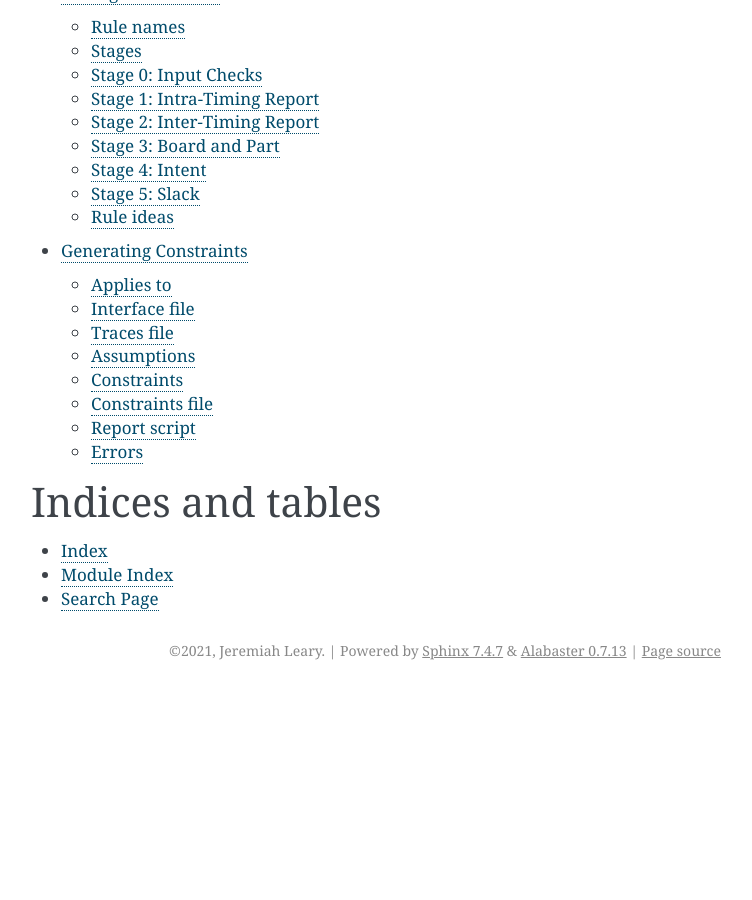
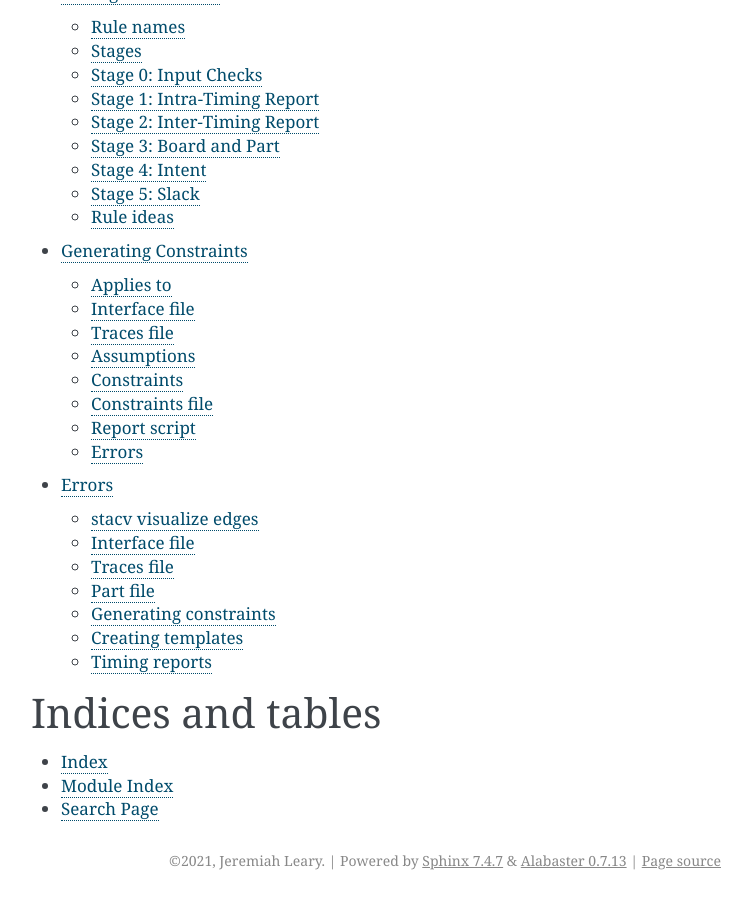
Before and after one commit to jeremiah-c-leary/sta-constraint-validator, a Sphinx documentation site: the page built from docs/source/index.rst, in a window 1280 px wide and 900 px high, scrolled down 1001 px. Shown: the whole window, without its empty margins (389-1141 px from the left). Built offline with Sphinx 7.4.7, drawn with Linux system fonts in a browser that asks for light colours; before the commit the page ends 1691 px from its top, so only the background shows below that; part of the change alters nothing that is shown.

Commit message:
Adding the error reference page: every error stacv reports, with its message and correction.
It is the agreed design for the error checks still to come: rows marked (new)
are not built yet, and rows marked (was ...) are renumbered so the general
errors share their numbers in every file.

Co-Authored-By: Claude Opus 5.5 <noreply@anthropic.com>

```diff
--- /dev/null
+++ b/docs/source/errors.rst
@@ -0,0 +1,349 @@
+Errors
+======
+
+stacv stops with an error when an input file is wrong, or when it cannot do what it was asked.
+An error is not a rule failure: a rule failure means the timing reports were checked and something is wrong with the timing (see :doc:`trc`).
+
+Every error is printed on one line to standard error, and stacv exits with code 2:
+
+.. code-block:: text
+
+   ERROR: [<identifier>] <file> <message>
+
+* The identifier never changes, so it can be searched for.
+* The file is the input file the error is in, as it was given or named.
+* The message names the key and where it is, such as ``in port O_DATA`` or ``of clock clk_25mhz``, and, after a semicolon, how to correct it when that is not plain.
+
+.. Review note: rows marked (new) are proposed; the others exist today.
+
+stacv visualize edges
+---------------------
+
+``stacv visualize edges`` is used to find the right edges, so it stops only for what it cannot draw:
+
+* It reads only the interface file.
+  The part and traces files do not need to exist yet, and the timing report paths are not read.
+* Errors marked **Stops** in the interface table stop it, as they stop every command.
+* Errors marked **Drawn** do not stop it.
+  The port is drawn, and the error is printed under its requirements, on standard output, in the port's section.
+  stacv still exits with code 2.
+* Errors marked **-** are not checked by it.
+
+Every other command stops on every error.
+
+Interface file
+--------------
+
+.. list-table::
+   :header-rows: 1
+   :widths: 18 44 26 12
+
+   * - Identifier
+     - Message
+     - Correction
+     - visualize edges
+   * - interface_config_001
+     - ``is not valid TOML: <reason>``
+     - Correct the TOML syntax at the line given.
+     - Stops
+   * - interface_config_002
+     - ``missing required key "<key>"<location>``
+     - Add the key.
+       Also used for the keys of each ``[[clock]]``, ``generator``, ``launch_clock`` and ``capture_clock`` table (new).
+     - Stops
+   * - interface_config_003
+     - ``key "<key>"<location> must be <type>``
+     - Write the value as the type given, such as ``a non-empty string`` or ``a number``.
+       Also used for every key of every table (new).
+     - Stops
+   * - interface_config_004 (new)
+     - ``key "<key>"<location> is not a key stacv reads; the keys are <keys>``
+     - Correct the key name.
+       A misspelled optional key, such as ``idel``, would otherwise be ignored.
+     - Stops
+   * - interface_config_005 (was 004)
+     - ``key "<key>"<location> uses environment variables that are not set: <names>``
+     - Set the environment variables.
+       For ``timing_reports``, only ``stacv check`` needs them.
+     - \-
+   * - interface_config_006 (was 005)
+     - ``key "<key>"<location> names a file that does not exist: <path>``
+     - Correct the path, or create the file.
+       Paths are relative to the interface file.
+     - \-
+   * - interface_config_007 (was 006)
+     - ``does not exist``
+     - Correct the interface file name.
+     - Stops
+   * - interface_config_008 (was 007)
+     - ``key "<key>"<location> names clock <name>, which no [[clock]] table defines``
+     - Correct the clock name, or add its ``[[clock]]`` table.
+     - Stops
+   * - interface_config_009 (was 008)
+     - ``clock <name> is defined by more than one [[clock]] table``
+     - Remove or rename one of the tables.
+     - Stops
+   * - interface_config_010 (was 009)
+     - ``key "status"<location> must be "analyze" or "defer"``
+     - Correct the status.
+     - Stops
+   * - interface_config_011 (was 010)
+     - ``key "methodology"<location> names <methodology>, which stacv does not support; correct it, or defer the port with status = "defer"``
+     - Correct the methodology, or defer the port.
+     - Stops
+   * - interface_config_012 (was 011)
+     - ``key "idle" of clock <name> must be "low" or "high"``
+     - Correct the idle level.
+     - Stops
+   * - interface_config_013 (was 012)
+     - ``key "capture_clock"<location> names clock <name>, which has no key "idle"; <methodology> is timed to the first and last edges of a clock that stops``
+     - Add ``idle`` to the capture clock.
+     - Stops
+   * - interface_config_014 (new)
+     - ``key "<key>"<location> has <edge> <value>; launch edges are numbers: 0, 1, 2, ...``
+     - Write the launch edge as a whole number, even for a rising edge and odd for a falling edge.
+     - Stops
+   * - interface_config_015 (new)
+     - ``key "<key>"<location> has <edge> <value>; capture edges are letters: A, B, C, ...``
+     - Write the capture edge in capital letters, A, C, E, ... for a rising edge and B, D, F, ... for a falling edge.
+     - Stops
+   * - interface_config_016 (new)
+     - ``key "period" of clock <name> must be greater than 0``
+     - Correct the period, in nanoseconds.
+     - Stops
+   * - interface_config_017 (new)
+     - ``port <name> is defined by more than one [[port]] table``
+     - Remove or rename one of the tables.
+     - Stops
+   * - interface_config_018 (new)
+     - ``key "capture_clock"<location> has setup_edge <edge> and hold_edge <edge>, which are not the same edge type``
+     - The part captures on one edge type: make both edges rising or both falling.
+       Was generate_006.
+     - Drawn
+   * - interface_config_019 (new)
+     - ``key "launch_clock"<location> has setup_edge <edge> and hold_edge <edge>; an SDR-SS-O port launches each bit once, so both must be the same edge (a signal timed to the first and last clock edges is SDR-SS-O-FLC)``
+     - Use the same launch edge, or use SDR-SS-O-FLC for a chip select.
+     - Drawn
+   * - interface_config_020 (new)
+     - ``key "capture_clock"<location> has setup_edge <edge> and hold_edge <edge>; the hold edge of an SDR-SS-O port is the previous capture edge of the same type, <edge>``
+     - Use the edge given.
+     - Drawn
+   * - interface_config_021 (new)
+     - ``key "capture_clock"<location> names clock <name>, which has no key "port"; the capture clock leaves the device on a port``
+     - Add the ``port`` the clock leaves the device on.
+     - \-
+   * - interface_config_022 (new)
+     - ``port <name> is a bus, which stacv does not support yet; give each bit its own [[port]], or defer it``
+     - A port name with ``[`` or ``*`` is a bus.
+       Only an analyzed port is checked.
+     - Stops
+
+Locations are ``in port <name>`` for a ``[[port]]`` table, or ``in port number <n>`` when the port has no name, and ``of clock <name>`` for a ``[[clock]]`` table.
+
+Traces file
+-----------
+
+.. list-table::
+   :header-rows: 1
+   :widths: 18 52 30
+
+   * - Identifier
+     - Message
+     - Correction
+   * - traces_config_001 (new)
+     - ``is not valid TOML: <reason>``
+     - Correct the TOML syntax at the line given.
+   * - traces_config_002 (new)
+     - ``missing required key "<key>"<location>``
+     - Add the key.
+       Also used when there is no ``[[trace]]`` table.
+   * - traces_config_003 (new)
+     - ``key "<key>"<location> must be <type>``
+     - Write the value as the type given.
+   * - traces_config_004 (new)
+     - ``key "<key>"<location> is not a key stacv reads; the keys are <keys>``
+     - Correct the key name.
+   * - traces_config_005 (was 001)
+     - ``trace <name> has no delays in key "<key>" and no default_delay is defined``
+     - Give the delays, or add ``default_delay``.
+   * - traces_config_006 (was 002)
+     - ``trace <name> key "<key>" must give both max_delay and min_delay, or neither``
+     - Give both delays, or write ``{}`` to use ``default_delay``.
+   * - traces_config_007 (new)
+     - ``trace <name> has neither device_to_part nor part_to_device``
+     - Give the direction the trace carries.
+   * - traces_config_008 (new)
+     - ``trace <name> key "<key>" has max_delay <value> less than min_delay <value>``
+     - Correct the delays.
+   * - traces_config_009 (new)
+     - ``trace <name> is defined by more than one [[trace]] table``
+     - Remove or rename one of the tables.
+   * - traces_config_010 (new)
+     - ``trace <name> key "device_pin" names <pin>, which is not a port or clock port of the interface``
+     - Correct the device pin.
+       For a clock, the device pin is the ``port`` of its ``[[clock]]`` table.
+   * - traces_config_011 (new)
+     - ``trace <name> key "part_pin" names <pin>, which is not a pin or clock pin of the part``
+     - Correct the part pin.
+
+The location is ``in trace <name>``, or ``in trace number <n>`` when the trace has no name.
+traces_config_010 and 011 need the interface and part files, so they are checked by the commands that read all three.
+
+Part file
+---------
+
+.. list-table::
+   :header-rows: 1
+   :widths: 18 52 30
+
+   * - Identifier
+     - Message
+     - Correction
+   * - part_config_001 (new)
+     - ``is not valid TOML: <reason>``
+     - Correct the TOML syntax at the line given.
+   * - part_config_002 (new)
+     - ``missing required key "<key>"<location>``
+     - Add the key.
+       Every key in the part file is required.
+   * - part_config_003 (new)
+     - ``key "<key>"<location> must be <type>``
+     - Write the value as the type given.
+   * - part_config_004 (new)
+     - ``key "<key>"<location> is not a key stacv reads; the keys are <keys>``
+     - Correct the key name.
+   * - part_config_005 (new)
+     - ``key "methodology"<location> names <methodology>; a part pin is SDR-SS-I, SDR-SS-O or SDR-SS-RT``
+     - Correct the methodology.
+   * - part_config_006 (new)
+     - ``key "<key>"<location> must be "Rising" or "Falling"``
+     - Correct the edge of ``capture_edge`` or ``launch_edge``.
+   * - part_config_007 (new)
+     - ``pin <name> is defined by more than one [[interface.pin]] table``
+     - Remove or rename one of the tables.
+   * - part_config_008 (new)
+     - ``key "max_frequency"<location> must be greater than 0``
+     - Correct the frequency, in MHz.
+
+The location is ``in [properties]``, ``in [datasheet]``, ``in interface <name>``, or ``in pin <name> of interface <name>``.
+
+Generating constraints
+----------------------
+
+These are checked by ``stacv generate`` for each analyzed port, after the input files are read.
+The message starts with the port: ``ERROR: [<identifier>] port <name> <message>``.
+
+.. list-table::
+   :header-rows: 1
+   :widths: 18 52 30
+
+   * - Identifier
+     - Message
+     - Correction
+   * - generate_001
+     - ``capture clock <name> has no generator``
+     - Add the ``generator`` of the capture clock.
+   * - generate_002
+     - ``setup requirement <time>ns is not a whole number of <time>ns step periods``
+     - Choose edges whose setup requirement is a whole number of launch periods.
+   * - generate_003
+     - ``hold requirement <time>ns is not a whole number of <time>ns step periods``
+     - Choose edges whose hold requirement is a whole number of launch periods.
+   * - generate_004
+     - ``setup multicycle <n> is less than 1``
+     - The setup capture edge must be after the setup launch edge.
+   * - generate_005
+     - ``hold multicycle <n> is less than 0``
+     - The hold capture edge is too late for the setup edges.
+   * - generate_006
+     - Moved to interface_config_018.
+     - The identifier is not used again.
+   * - generate_007
+     - ``has no trace from the device to the part``
+     - Add the port's trace, with ``device_to_part``.
+   * - generate_008
+     - ``trace <name> ends at pin <pin>, which the part does not have``
+     - Correct the trace's ``part_pin``, or add the pin to the part.
+   * - generate_009
+     - ``has no clock trace from <port> to part pin <pin>``
+     - Add the clock trace.
+   * - generate_010
+     - ``has <n> timing reports; the report script writes one file for each port``
+     - Give the port one timing report for ``stacv generate report_tcl``.
+
+Creating templates
+------------------
+
+.. list-table::
+   :header-rows: 1
+   :widths: 18 52 30
+
+   * - Identifier
+     - Message
+     - Correction
+   * - create_001
+     - ``<file> already exists; the template is not written``
+     - Choose another file name, or remove the file.
+
+Timing reports
+--------------
+
+These are checked by ``stacv check`` while it reads each timing report.
+The file is followed by the line the error is on: ``ERROR: [<identifier>] <file>:<line> <message>``.
+
+.. list-table::
+   :header-rows: 1
+   :widths: 18 52 30
+
+   * - Identifier
+     - Message
+     - Correction
+   * - vivado_tr_parse_001
+     - ``has no timing reports``
+     - Write the file with the report script.
+   * - vivado_tr_parse_002
+     - ``has the end of a timing report without its beginning``
+     - The file is incomplete or edited; write it again.
+   * - vivado_tr_parse_003
+     - ``has the beginning of a timing report without its end``
+     - The file is incomplete or edited; write it again.
+   * - vivado_tr_parse_004
+     - ``timing report has no "Path Type:"``
+     - Write the report with ``report_timing -path full_clock_expanded``.
+   * - vivado_tr_parse_005
+     - ``"Path Type:" must be Max or Min``
+     - Write setup and hold reports only.
+   * - vivado_tr_parse_006
+     - ``timing report has no "Source:"``
+     - The file is incomplete or edited; write it again.
+   * - vivado_tr_parse_007
+     - ``timing report has no "Destination:"``
+     - The file is incomplete or edited; write it again.
+   * - vivado_tr_parse_008
+     - ``"Path Type:" must name the Slow or Fast process corner``
+     - Write the reports at the Slow and Fast corners, with ``config_timing_corners``.
+   * - vivado_tr_parse_009
+     - ``has no clock name after "clocked by"``
+     - The file is incomplete or edited; write it again.
+   * - vivado_tr_parse_010
+     - ``clock has no period``, ``clock period must be in ns``, or ``clock period must be greater than 0``
+     - The file is incomplete or edited; write it again.
+   * - vivado_tr_parse_011
+     - ``timing report must have 5 separator lines, but has <n>; write it with report_timing -column_style variable_width``
+     - Write the report as the message says.
+   * - vivado_tr_parse_012
+     - ``timing report has no "Clock Pessimism Removal (CPR):"``, or ``"Clock Pessimism Removal (CPR):" has no value``
+     - Write the report with ``report_timing -path full_clock_expanded``.
+   * - vivado_tr_parse_013
+     - ``timing report has no "Output Delay:"``, or ``"Output Delay:" has no value``
+     - The report is not to an output port; check the port name.
+   * - vivado_tr_parse_014
+     - ``"Clock Uncertainty:" has no value``
+     - The file is incomplete or edited; write it again.
+   * - vivado_tr_parse_015 (new)
+     - ``"<key>" must be in ns``
+     - Was reported as vivado_tr_parse_010 for every time value; now only the clock period uses 010.
+   * - vivado_tr_parse_016 (new)
+     - ``slack must be a number of ns``
+     - The file is incomplete or edited; write it again.
+       Today an unreadable slack stops stacv with a traceback.
--- a/docs/source/index.rst
+++ b/docs/source/index.rst
@@ -19,6 +19,7 @@ Welcome to sta-constraint-validator's documentation!
    checks
    trc
    generate
+   errors
 
 
 Indices and tables
```
